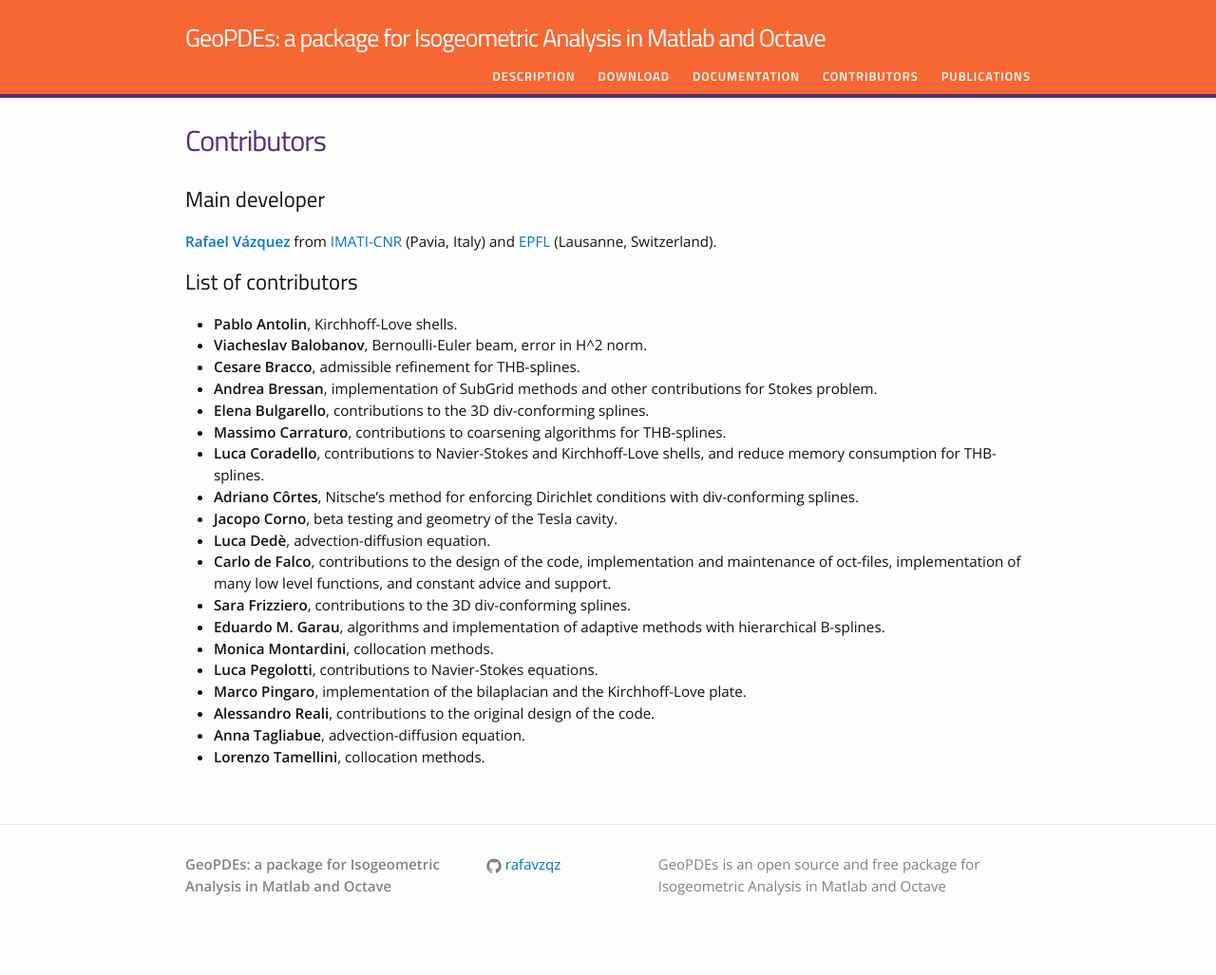
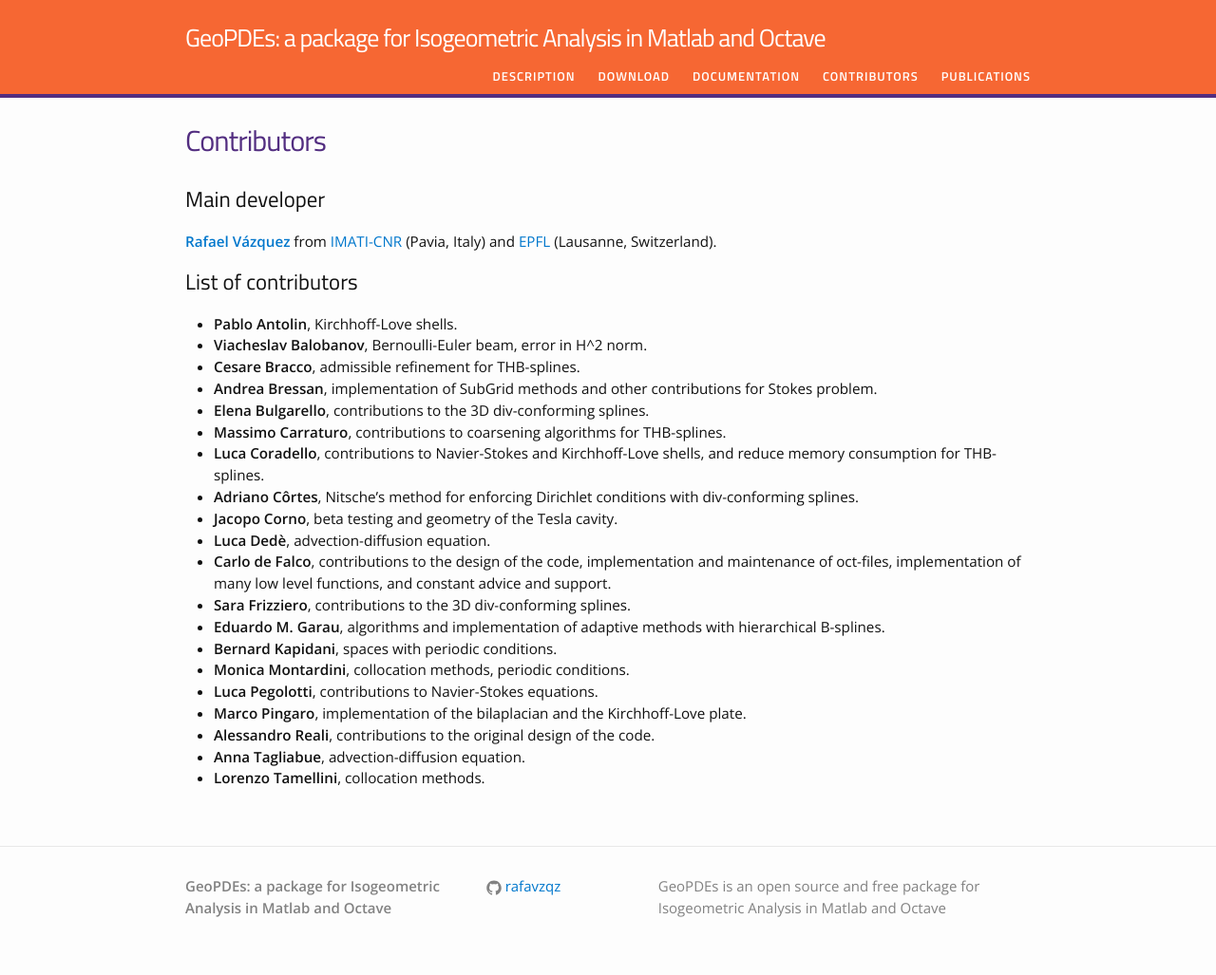
Before and after one commit to rafavzqz/geopdes, a Jekyll site: the page built from contributors.md, in a window 1280 px wide. Shown: the whole page at 95% size. Built offline with Jekyll 4.4.1, drawn with Linux system fonts in a browser that asks for light colours; before the commit the page ends 1004 px from its top, so only the background shows below that.

Commit message:
Added periodic conditions (Bernard and Monica)

```diff
--- a/contributors.md
+++ b/contributors.md
@@ -22,7 +22,8 @@
 * **Carlo de Falco**, contributions to the design of the code, implementation and maintenance of oct-files, implementation of many low level functions, and constant advice and support.
 * **Sara Frizziero**, contributions to the 3D div-conforming splines.
 * **Eduardo M. Garau**, algorithms and implementation of adaptive methods with hierarchical B-splines.
-* **Monica Montardini**, collocation methods.
+* **Bernard Kapidani**, spaces with periodic conditions.
+* **Monica Montardini**, collocation methods, periodic conditions.
 * **Luca Pegolotti**, contributions to Navier-Stokes equations.
 * **Marco Pingaro**, implementation of the bilaplacian and the Kirchhoff-Love plate.
 * **Alessandro Reali**, contributions to the original design of the code.
```
